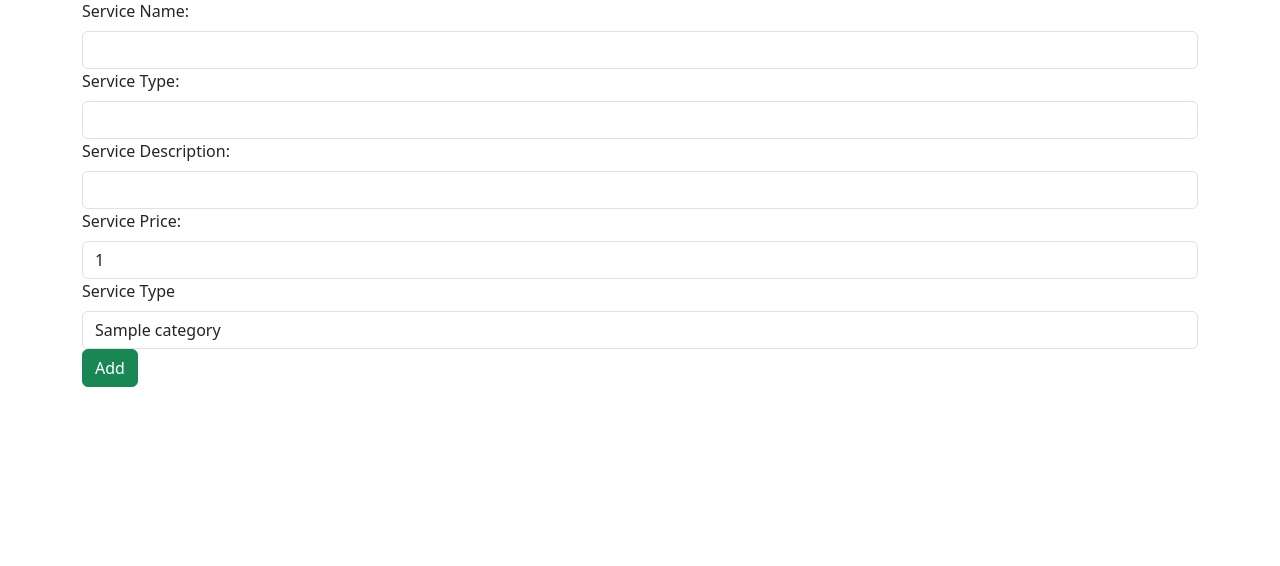
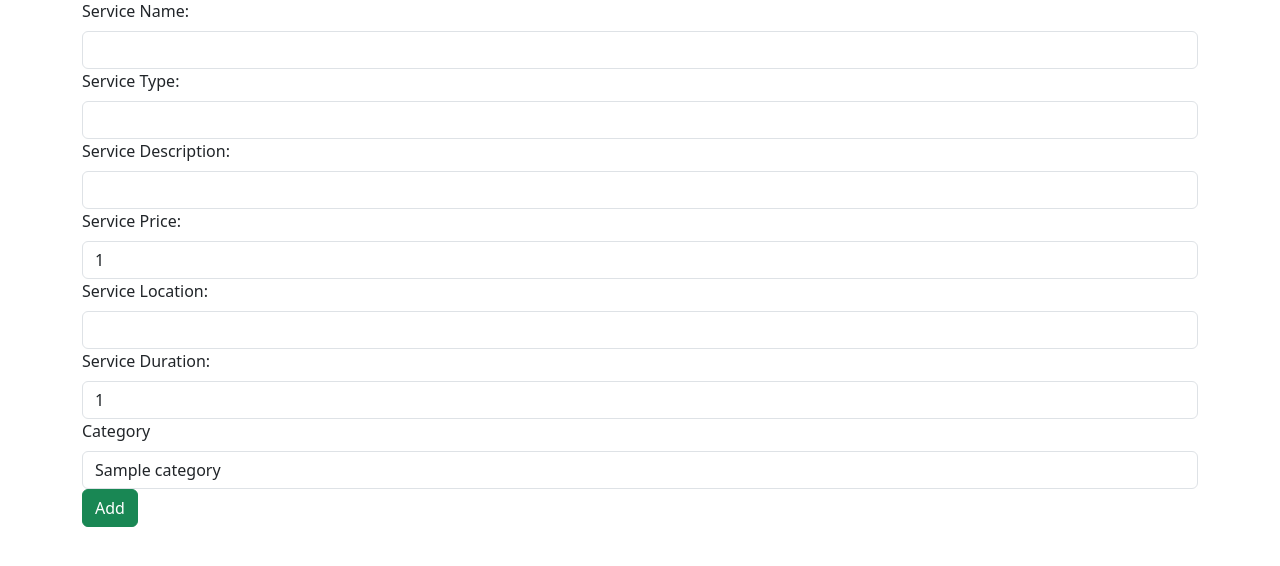
Before and after one commit to rashisinghal86/160286, a Flask app: page /service/add/1 in a window 1280 px wide. Shown: the part 185-751 px from the top of the page. Run offline with Flask 3, Linux system fonts and the light colour scheme; the visitor is signed in with stand-in values (Sample User, id 1); tables that the repository leaves empty hold one stand-in row (values such as "Sample post"); some libraries are stand-ins or nearby versions.

Commit message:
admin service category> package updated with location and duration

```diff
--- a/models.py
+++ b/models.py
@@ -86,8 +86,8 @@ class Service(db.Model):
     description = db.Column(db.String(1024), nullable=False)
     price = db.Column(db.String(64), nullable=False)
     #add location/pincode
-    #location = db.Column(db.String(80), nullable=False)
-    #duration = db.Column(db.String(80), nullable=False)
+    location = db.Column(db.String(80), nullable=False)
+    duration = db.Column(db.String(80), nullable=False)
     #add date
     #add time
     #add duration
--- a/routes.py
+++ b/routes.py
@@ -590,13 +590,15 @@ def add_service_post():
     type = request.form.get('type')
     description = request.form.get('description')
     price = request.form.get('price')
+    location = request.form.get('location')
+    duration = request.form.get('duration')
 
     category = Category.query.get(category_id)
 
     if not category:
         flash('Category does not exist')
         return redirect(url_for('admin_db'))
-    if not name or not price or not type or not description:
+    if not name or not price or not type or not description or not location or not duration:
         flash('Please fill out the fields')
         return redirect(url_for('add_service', category_id=category_id))
 
@@ -613,7 +615,7 @@ def add_service_post():
         return redirect(url_for('add_service', category_id=category_id))
 
 
-    service = Service(name=name, price=price, category=category, type=type, description=description)
+    service = Service(name=name, price=price, category=category, type=type, description=description, location=location, duration=duration)
     db.session.add(service)
     db.session.commit()
     flash("Service added successfully")
--- a/templates/service/add.html
+++ b/templates/service/add.html
@@ -42,7 +42,25 @@
         required>
     </div>
     <div class="form-group">
-        <label for="category_id" class="form-label">Service Type</label>
+        <label for="location" class="form-label">Service Location:</label>
+        <input type="text"
+        name="location"
+        id="location"
+        class="form-control"
+        required>
+    <div class="form-group">
+        <label for="duration" class="form-label">Service Duration:</label>
+        <input type="number"
+        name="duration"
+        id="duration"
+        min="1"
+        value="1"
+        class="form-control"
+        required>
+    </div>
+
+    <div class="form-group">
+        <label for="category_id" class="form-label">Category</label>
         <select name="category_id" id="category_id" class="form-control" required>
             {% for cat in categories %}
             {% if cat.id == category.id %}
```
Also changed, not shown: templates/category/add.html (renamed from templates/admin/category/add.html), templates/category/delete.html (renamed from templates/admin/category/delete.html), templates/category/edit.html (renamed from templates/admin/category/edit.html), templates/category/show.html (renamed from templates/admin/category/show.html).
